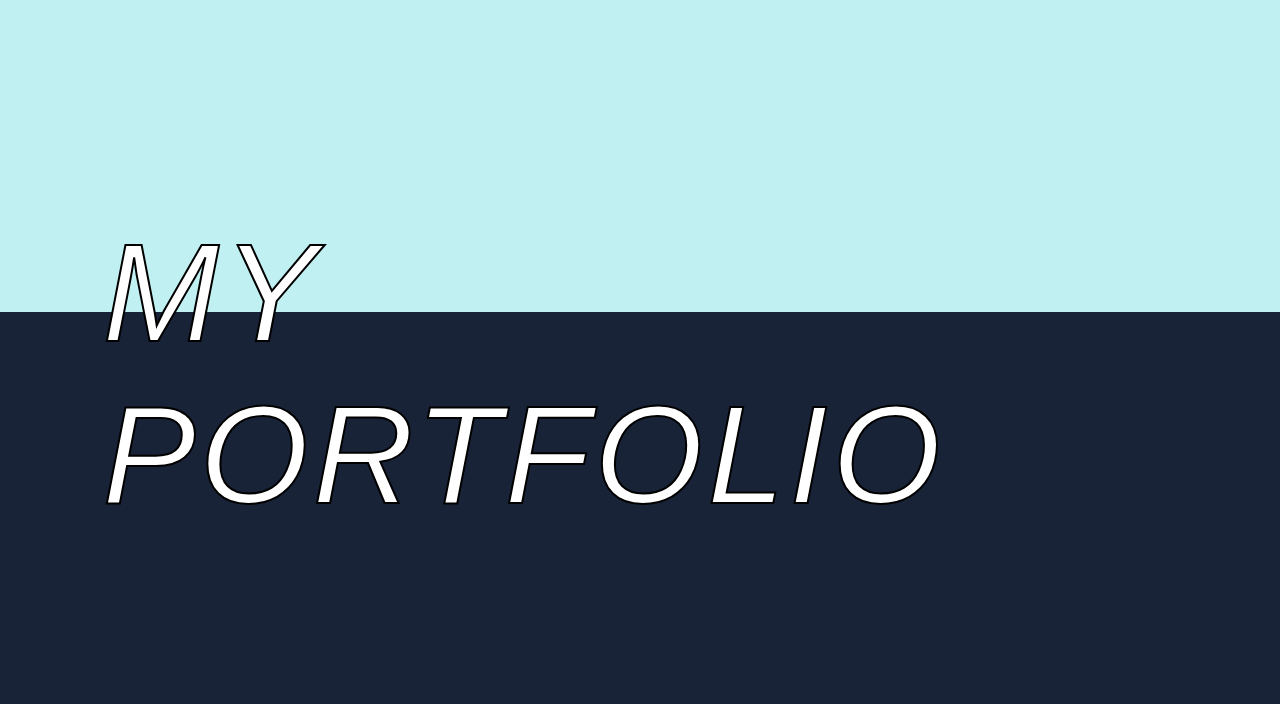
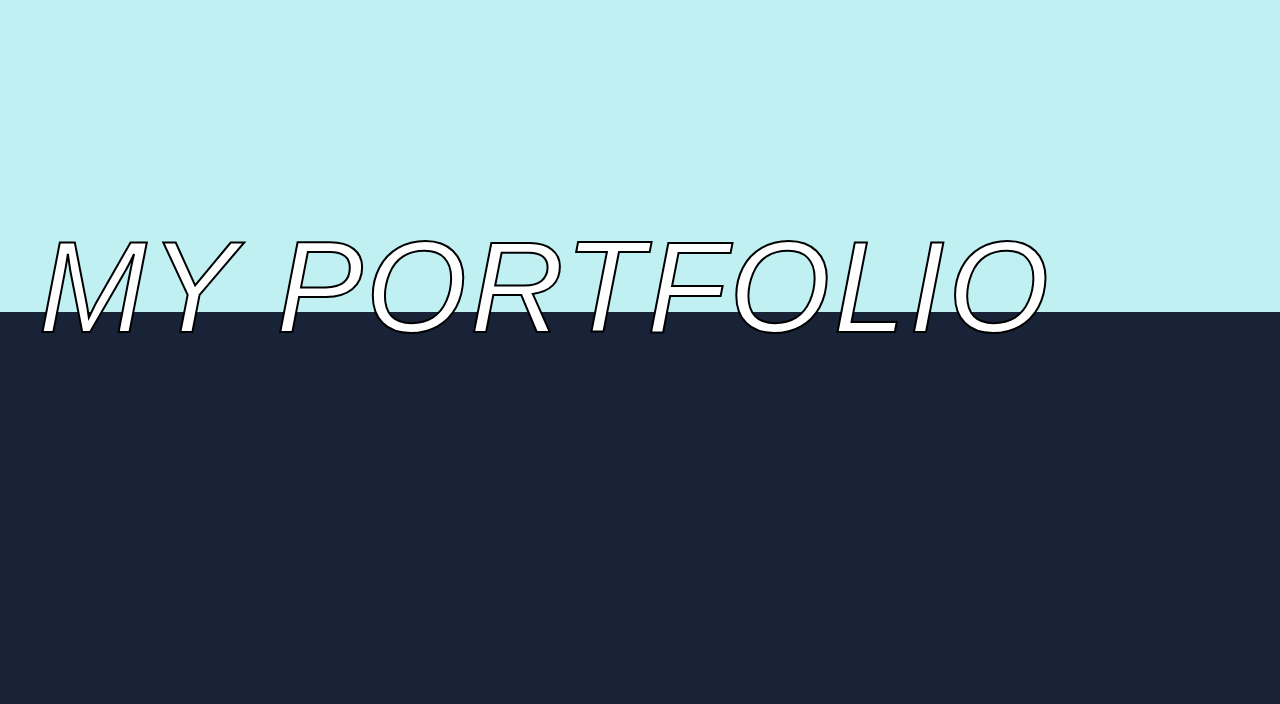
Before and after one commit to dani37x/CV-maker, a Flask app: page /page in a window 1280 px wide. Shown: the part 388-1092 px from the top of the page. Run offline with Flask 2, Linux system fonts and the light colour scheme.

Commit message:
some  changes

```diff
--- a/myproject/project_files/static/css/page.css
+++ b/myproject/project_files/static/css/page.css
@@ -69,7 +69,7 @@ body{
 }
 
 #my_portfolio{
-    width: 70%;
+    width: 80%;
     height: 100px;
     color: white;
     -webkit-text-stroke: 2px black;
@@ -77,10 +77,10 @@ body{
     text-align:left;
     position: absolute;
     margin-top: -100px;
-    font-size: 140px;
-    margin-left: 8%;
+    font-size: 130px;
+    margin-left: 3%;
     background-color: #C0F0F1;
-    letter-spacing: 4px;
+    letter-spacing: 3px;
 
 }
 
```
Also changed, not shown: requirements.txt (added, +16 -0 lines).
